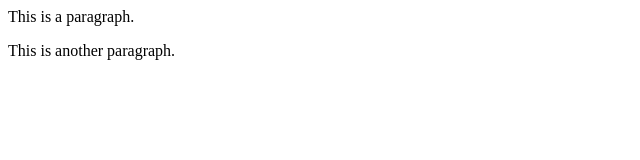
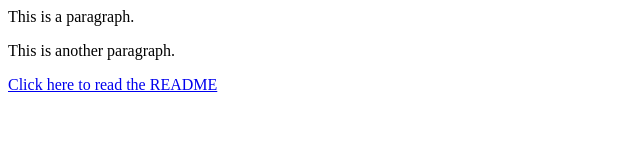
Before and after one commit to Mase3206/MART341-WebDesign, a plain HTML site: page assignment-04/index.html in a window 1280 px wide. Shown: the whole page, without its empty margins (0-640 px from the left). Drawn offline with Linux system fonts and the light colour scheme.

Commit message:
CLICK HERE TO READ THE README

```diff
--- a/assignment-04/index.html
+++ b/assignment-04/index.html
@@ -1,2 +1,3 @@
 <p>This is a paragraph.</p>
 <p>This is another paragraph.</p>
+<p><a href='README.md'>Click here to read the README</a></p>
```
